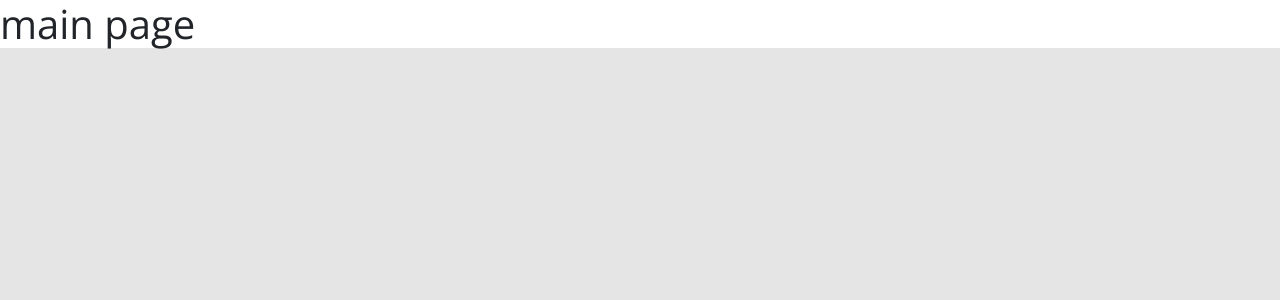
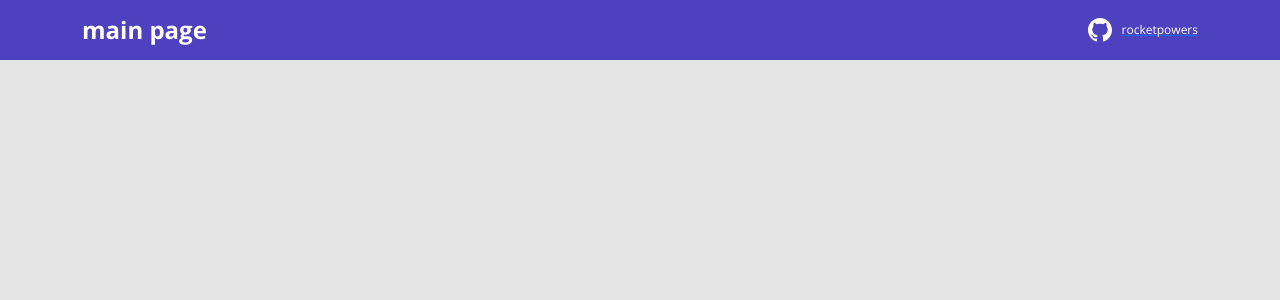
Before and after one commit to rocketpowers/dsMoovie, a React (Create React App) app in the folder frontend/: page / in a window 1280 px wide. Shown: the top 300 px of the page. Built offline with nearby package versions, Linux system fonts and the light colour scheme.

Commit message:
nav bar included

```diff
--- a/frontend/src/App.tsx
+++ b/frontend/src/App.tsx
@@ -1,12 +1,13 @@
-
+import Navbar from "./components/Navbar";
 
 
 
 function App() {
-  return (
+return (
 
-<h1>main page</h1>
-  );
+<Navbar/>
+);
+
 }
 
 export default App;
--- /dev/null
+++ b/frontend/src/components/Navbar/index.tsx
@@ -0,0 +1,22 @@
+import{ReactComponent as GitHubIcon} from 'assets/img/github.svg';
+import './styles.css';
+function Navbar() {
+  return (
+    <header>
+      <nav className="container" >
+        <div className="dsmoovie-nav-content">
+          <h1>main page</h1>
+          <a href="https://github.com/rocketpowers">
+            <div className='dsmoovie-contact-container'>
+              <GitHubIcon />
+
+              <p className='dsmoovie-contact-link'>rocketpowers</p>
+            </div>
+          </a>
+        </div>
+      </nav>
+    </header>
+  );
+}
+
+export default Navbar;
--- /dev/null
+++ b/frontend/src/components/Navbar/styles.css
@@ -0,0 +1,33 @@
+header {
+  background-color: var(--color-primary);
+  height: 60px;
+  display: flex;
+  align-items: center;
+}
+
+.dsmoovie-nav-content {
+  display: flex;
+  justify-content: space-between;
+  align-items: center;
+  color:#fff;
+}
+
+.dsmoovie-nav-content h1{
+
+  margin: 0;
+  font-weight: 700;
+  font-size: 24px;
+
+
+}
+
+.dsmoovie-contact-container {
+  display: flex;
+  align-items: center;
+}
+
+.dsmoovie-contact-link {
+  margin: 0 0 0 10px;
+  color:#fff;
+  font-size: 12px;
+}
--- a/frontend/tsconfig.json
+++ b/frontend/tsconfig.json
@@ -1,5 +1,6 @@
 {
   "compilerOptions": {
+    "baseUrl": "./src",
     "target": "es5",
     "lib": [
       "dom",
```
Also changed, not shown: frontend/src/assets/img/github.svg (added).
